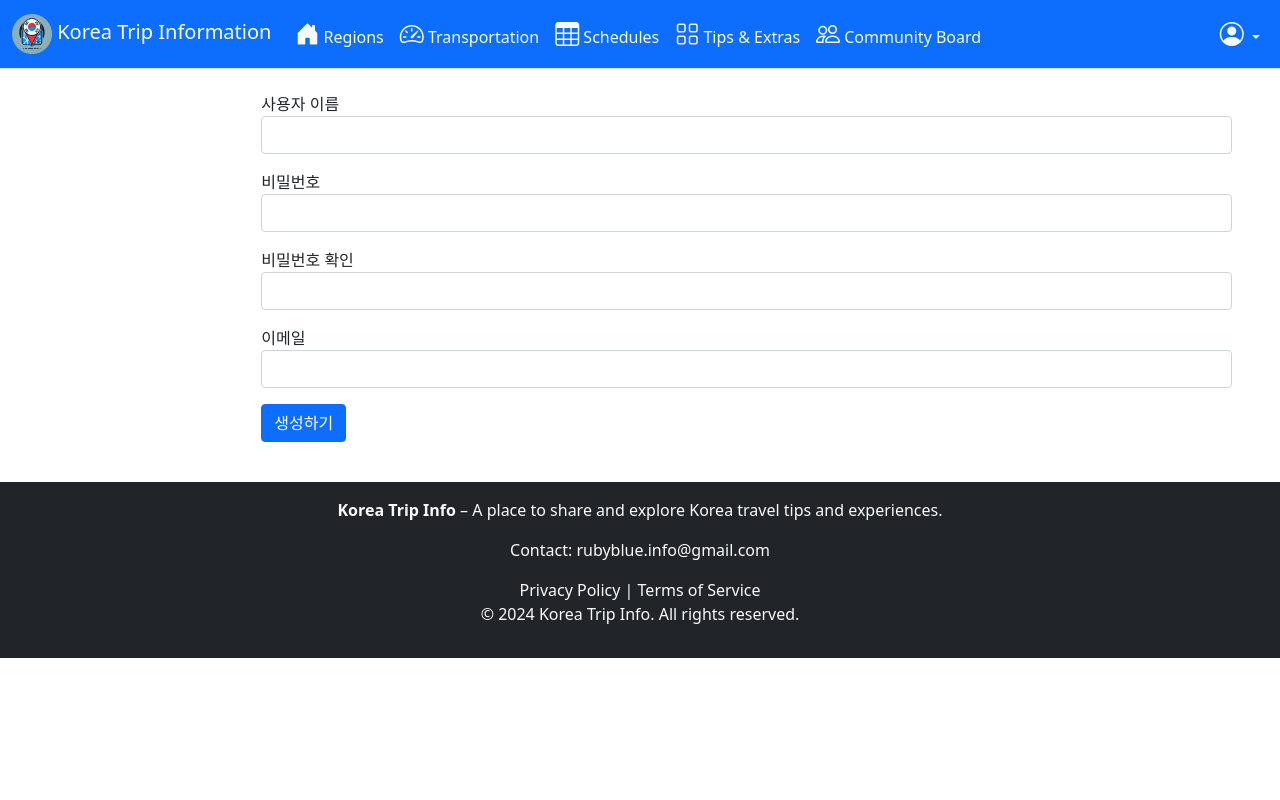
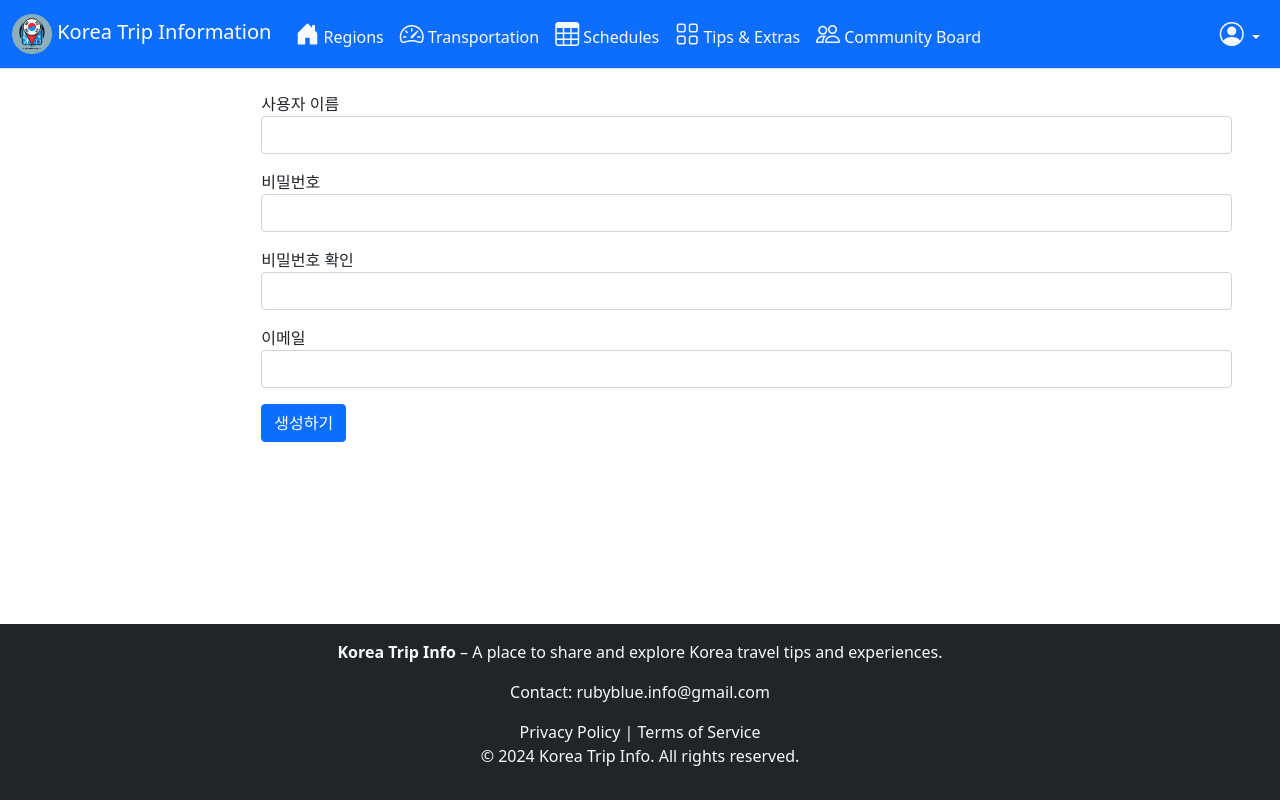
Before and after one commit to Hoegaarden-Son/jumptodjango, a Django app: page /en/common/signup/ in a window 1280 px wide. Run offline with Django 4.2, Linux system fonts and the light colour scheme; some libraries are stand-ins or nearby versions.

Commit message:
footer update! the very bottom

```diff
--- a/templates/base.html
+++ b/templates/base.html
@@ -10,6 +10,20 @@
     <link rel="stylesheet" href="https://cdn.jsdelivr.net/npm/bootstrap-icons/font/bootstrap-icons.css">
     <title>Korea Trip Info</title>
     <link rel="icon" type="image/png" href="{% static 'images/nav/circular_2.png' %}">
+    <style>
+        /* body와 html이 화면을 전부 차지하도록 설정 */
+        html, body {
+            height: 100%;
+            margin: 0;
+            padding: 0;
+            display: flex;
+            flex-direction: column;
+        }
+        /* main 컨텐츠가 충분하지 않을 경우 footer가 하단에 위치하도록 */
+        .container-fluid {
+            flex: 1;
+        }
+    </style>
 </head>
 <body style="padding-top: 56px;">
     {% include "navbar.html" %}
--- a/templates/footer.html
+++ b/templates/footer.html
@@ -1,5 +1,5 @@
 <!-- templates/footer.html -->
-<footer class="text-center bg-dark text-light mt-4 p-3">
+<footer class="text-center bg-dark text-light mt-4 p-3" style="width: 100%;">
     <div class="footer-info">
         <p><strong>Korea Trip Info</strong> – A place to share and explore Korea travel tips and experiences.</p>
         <p>Contact: rubyblue.info@gmail.com</p>
```
